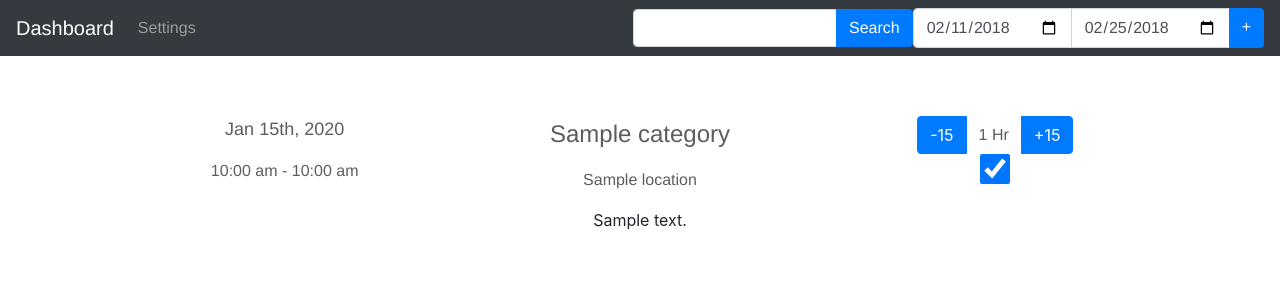
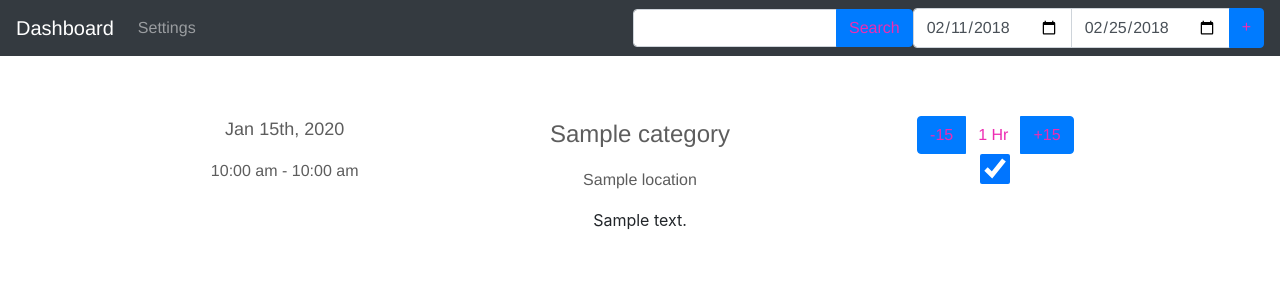
Before and after one commit to JGuyton501/Circus-Harmony-CWAC, a Flask app: page /schedule in a window 1280 px wide. Shown: the top 300 px of the page. Run offline with Flask 2, Linux system fonts and the light colour scheme; tables that the repository leaves empty hold one stand-in row (values such as "Sample post"); data that the repository does not hold is empty; some libraries are stand-ins or nearby versions.

Commit message:
change button color

```diff
--- a/static/css/main.css
+++ b/static/css/main.css
@@ -5,8 +5,14 @@ font-family: Helvetica,Arial,sans-serif;
 
 .btn-default{
 font-family: Helvetica,Arial,sans-serif;
-color: #5D5D5D;
+color: #ED2CB2;
 text-align: center;
+}
+
+/*buttons for schedule*/
+.btn-primary{
+font-family: Helvetica,Arial,sans-serif;
+color: #ED2CB2;
 }
 
 .category{
```
